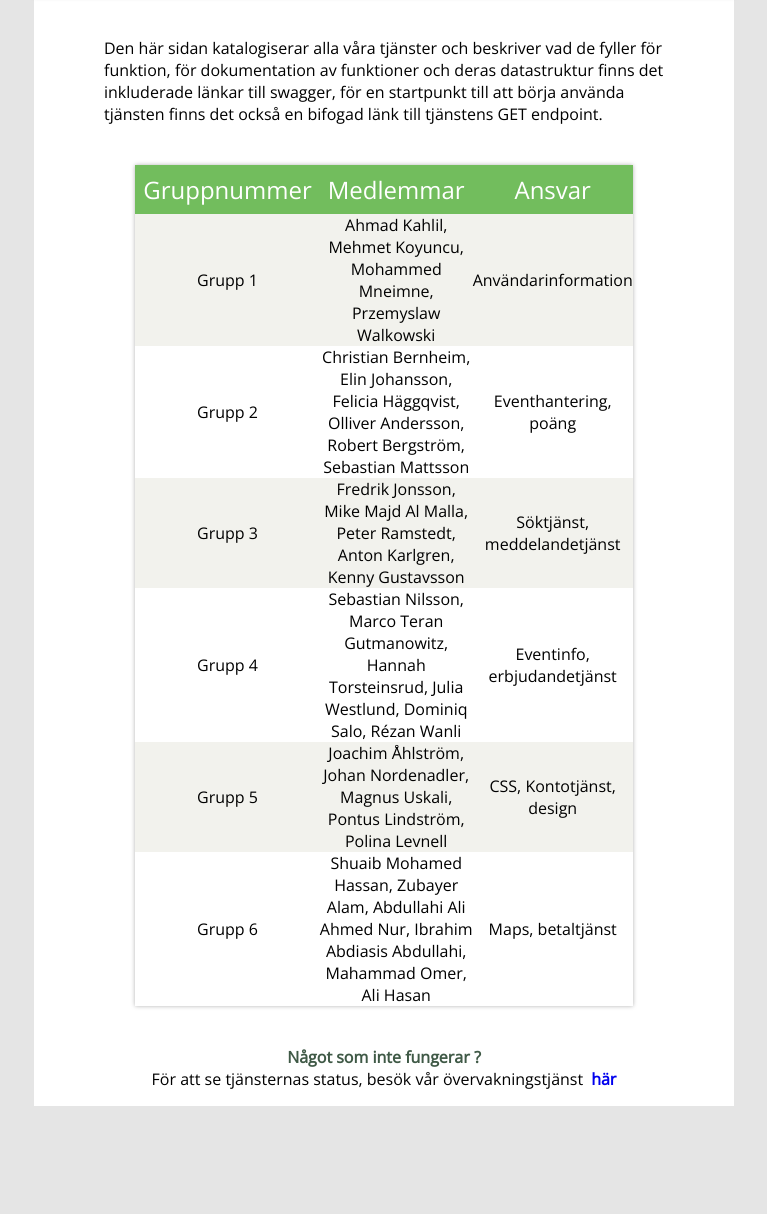
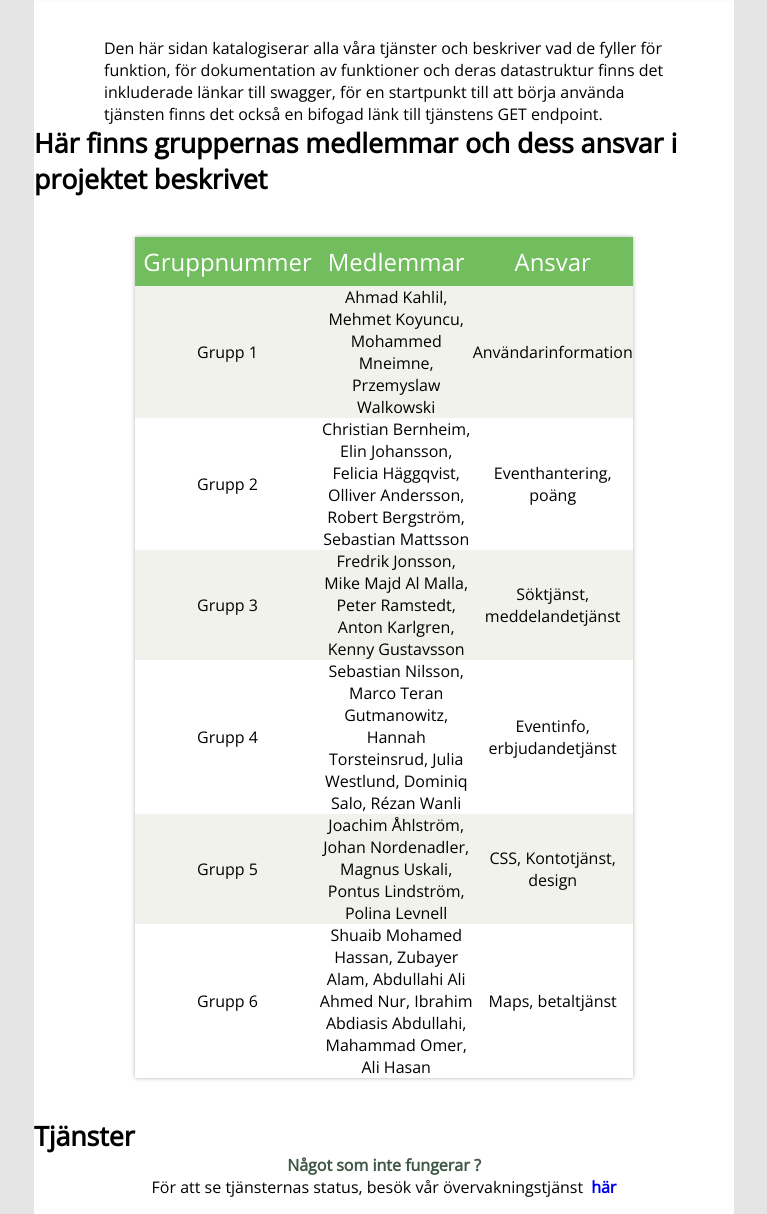
Before and after one commit to VERTIGOJACK/SOS100-SOA-Service-Registry, a plain HTML site: page index.html in a window 1280 px wide. Shown: the part 58-1272 px from the top of the page, without its empty margins (256-1023 px from the left). Before the commit the page ends 1164 px from the top, so only its background shows below. Drawn offline with nearby package versions, Linux system fonts and the light colour scheme; no server answers.

Commit message:
nya rubriker

```diff
--- a/index.html
+++ b/index.html
@@ -19,6 +19,12 @@
           startpunkt till att börja använda tjänsten finns det också en bifogad
           länk till tjänstens GET endpoint.
         </p>
+      </section>
+
+
+      <h2 class="rubrik">Här finns gruppernas medlemmar och dess ansvar i projektet beskrivet</h2>
+      <section class="groups-container">
+
         <table>
              <tr>
                  <th>Gruppnummer</th>
@@ -62,11 +68,12 @@
                <td>Maps, betaltjänst</td>
              </tr>
              </table>
+
    </section>
-      <section class="groups-container">
         <!-- TODO: information om vilka grupper som finns, och vilka studenter som ingår i grupperna -->
-      </section>
+        <h2 class="rubrik">Tjänster</h2>
       <section id="index-container">
+
         <!-- TODO: put service type next to service name -->
         <!-- gets content from api -->
       </section>
```
Lines whose indentation alone changed are shown as unchanged.
